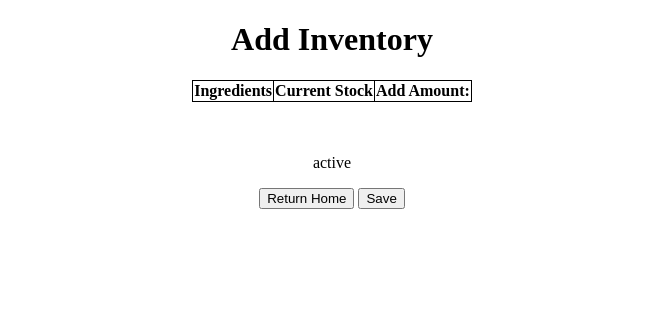
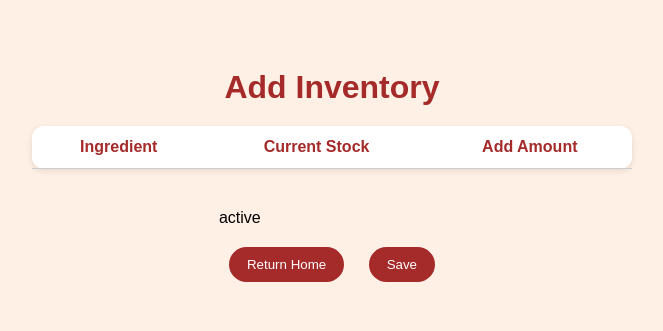
Before and after one commit to afnanidries/Projects, a Python web app: template CoffeeMaker/src/main/resources/templates/inventory.html in a window 1280 px wide. Shown: the top 331 px of the page, without its empty margins (308-971 px from the left). Run offline with Jinja, Linux system fonts and the light colour scheme; the template is opened without the code that fills it: most values are stand-ins (such as "Sample title", 1, 10 or a date in 2020); lists and menus that the app fills with data are empty; some libraries are stand-ins or nearby versions.

Commit message:
inventory html and demo

```diff
--- a/CoffeeMaker/src/main/resources/templates/inventory.html
+++ b/CoffeeMaker/src/main/resources/templates/inventory.html
@@ -1,136 +1,154 @@
 <!DOCTYPE html>
-<HTML xmlns:th="http://www.thymeleaf.org">
-
+<html xmlns:th="http://www.thymeleaf.org">
+<head>
   <title>Add Inventory</title>
+  <meta charset="UTF-8" />
+  <script src="https://ajax.googleapis.com/ajax/libs/angularjs/1.6.4/angular.min.js"></script>
 
   <style>
-  h1 {text-align: center;}
-  h2 {text-align: center;}
-  p {text-align: center;}
-  div {text-align: center;}
-  table, td {
-    border: 1px solid black;
+    body {
+      font-family: 'Arial', sans-serif;
+      background-color: #FFF0E5;
+      display: flex;
+      flex-direction: column;
+      align-items: center;
+      padding: 40px;
+    }
+
+    h1 {
+      color: #A52A2A;
+      margin-bottom: 20px;
+    }
+
+    table {
+      background-color: white;
+      border-radius: 12px;
+      padding: 20px;
+      box-shadow: 0 2px 6px rgba(0, 0, 0, 0.1);
+      width: 80%;
+      max-width: 600px;
+      margin-bottom: 30px;
       border-collapse: collapse;
     }
-  .center {
-	  margin-left: auto;
-      margin-right: auto;
+
+    th, td {
+      padding: 12px;
+      text-align: center;
+      border-bottom: 1px solid #ccc;
     }
-  .ingredients-td {
-    width: 60%;
+
+    th {
+      color: #A52A2A;
+      font-weight: bold;
     }
-  .stock-td {
-    width: 20%;
+
+    input[type="number"] {
+      width: 70px;
+      padding: 6px;
+      border-radius: 5px;
+      border: 1px solid #ccc;
     }
-  .red-text {
+
+    button {
+      background-color: #A52A2A;
+      color: white;
+      border: none;
+      padding: 10px 18px;
+      margin: 10px 10px;
+      border-radius: 20px;
+      cursor: pointer;
+    }
+
+    button:hover {
+      background-color: #8B4513;
+    }
+
+    .message {
+      font-size: 1em;
+      margin: 10px 0;
+    }
+
+    .success {
+      color: green;
+    }
+
+    .error {
       color: red;
     }
+  </style>
+</head>
 
-  .green-text {
-    color: green;
-  }
-  button {text-align: center;}
+<body ng-app="inventory" ng-controller="controller">
 
-</style>
+  <h1>Add Inventory</h1>
 
-<!-- Body of the page -->
-<body ng-app="inventory" ng-controller="controller">
-  <script	src="https://ajax.googleapis.com/ajax/libs/angularjs/1.6.4/angular.js"></script> <!-- import angular--->
+  <table>
+    <tr>
+      <th>Ingredient</th>
+      <th>Current Stock</th>
+      <th>Add Amount</th>
+    </tr>
+    <tr ng-repeat="ing in ingredients">
+      <td>{{ing.name}}</td>
+      <td>{{ing.units}}</td>
+      <td><input type="number" ng-model="ing.stockAmount" /></td>
+    </tr>
+  </table>
+
+  <div>
+    <p class="message" ng-class="submitStatusClass">{{submitStatus}}</p>
+    <p class="message" ng-repeat="change in changes" ng-class="submitStatusClass">{{change}}</p>
+    <button type="button" onClick="window.location.href='/'">Return Home</button>
+    <button type="button" ng-click="submit()">Save</button>
+  </div>
+
   <script>
-		/* Without these comments, Thymeleaf will try to parse the Javascript as XML and break itself sometimes */
     /*<![CDATA[*/
     var app = angular.module('inventory', []);
-		app.controller('controller', function($scope, $http, $q) {
-	    //fetch all ingredient names in inventory
-	    console.log("hello");
-      $http.get("/api/v1/inventory").then(function(response) {
+    app.controller('controller', function ($scope, $http) {
+      $http.get("/api/v1/inventory").then(function (response) {
         $scope.ingredients = response.data.ingredientList;
         for (let i = 0; i < $scope.ingredients.length; i++) {
           $scope.ingredients[i].stockAmount = 0;
         }
-        console.log("wawa");
-        console.log($scope.ingredients);
       });
 
-      $scope.submit = function() {
+      $scope.submit = function () {
         $scope.changes = [];
         const form = {
           id: 0,
-          ingredientList: $scope.ingredients.map(function(element){ return {id: element.id, name: element.name, units: element.stockAmount} })
+          ingredientList: $scope.ingredients.map(function (element) {
+            return { id: element.id, name: element.name, units: element.stockAmount }
+          })
         }
-        found = false;
-        for(let i = 0; i < form.ingredientList.length; i++) {
-          if(form.ingredientList[i].units != 0) {
-            found = true;
-            break;
-          }
-        }
-        if(!found) {
+
+        let found = form.ingredientList.some(item => item.units !== 0);
+        if (!found) {
           $scope.submitStatus = "Not submitted: no changes made";
           $scope.submitStatusClass = "error";
           return;
         }
-        $http.put("/api/v1/inventory", form).then(function(success) {
-            $scope.submitStatus = "Inventory updated successfully!\n";
-            for(let i = 0; i < form.ingredientList.length; i++) {
-              if(form.ingredientList[i].units > 0) {
-                $scope.changes.push(form.ingredientList[i].name + ":   +" + form.ingredientList[i].units);
+
+        $http.put("/api/v1/inventory", form).then(function (success) {
+          $scope.submitStatus = "Inventory updated successfully!";
+          $scope.submitStatusClass = "success";
+          for (let i = 0; i < form.ingredientList.length; i++) {
+            if (form.ingredientList[i].units > 0) {
+              $scope.changes.push(form.ingredientList[i].name + ": +" + form.ingredientList[i].units);
             }
           }
-            $scope.submitStatusClass = "success";
           $scope.ingredients = success.data.ingredientList;
           for (let i = 0; i < $scope.ingredients.length; i++) {
             $scope.ingredients[i].stockAmount = 0;
           }
-          }, function(rejection) {
-            $scope.submitStatus = "Failure! fields must be non-negative integers";
+        }, function () {
+          $scope.submitStatus = "Failure! Fields must be non-negative integers.";
           $scope.submitStatusClass = "error";
-          }
-        );
-      }
         });
-		/* Without these comments, Thymeleaf will try to parse the Javascript as XML and break itself sometimes */
+      };
+    });
     /*]]>*/
   </script>
-	<h1>Add Inventory</h1>
 
-	<!-- Table of user inputs -->
-	<table class = "center">
-	<!-- Ingredients row in table, stylistically used as a header -->
-	  <tr>
-	  	<td><strong>Ingredients</strong></td>
-	  	<td><strong>Current Stock</strong></td>
-	  	<td><strong>Add Amount:</strong></td>
-	  </tr>
-
-
-	  <tr ng-repeat="ing in ingredients">
-	    <td class ="ingredients-td">
-	  	  {{ing.name}}
-	    </td>
-	    <td class ="stock-td">
-        {{ing.units}}
-		  </td>
-      <td>
-		    <input type="number" ng-model="ing.stockAmount"/>
-		  </td>
-	  </tr>
-
-	</table>
-
-
-
-	<br>
-	<br>
-	<script>
-	  function returnHome() {
-	    window.location.href = '/';
-	  }
-	</script>
-	<div>
-		<p ng-class="{'red-text': submitStatusClass === 'error', 'green-text': submitStatusClass === 'success'}">{{submitStatus}}</p>
-		<p ng-class="{'red-text': submitStatusClass === 'error', 'green-text': submitStatusClass === 'success'}" ng-repeat="change in changes">{{change}}</p>
-		<button type="button" onClick="returnHome()">Return Home</button>
-		<button type="button" ng-click="submit()">Save</button>
-	</div>
 </body>
+</html>
```
Lines whose indentation alone changed are shown as unchanged.
